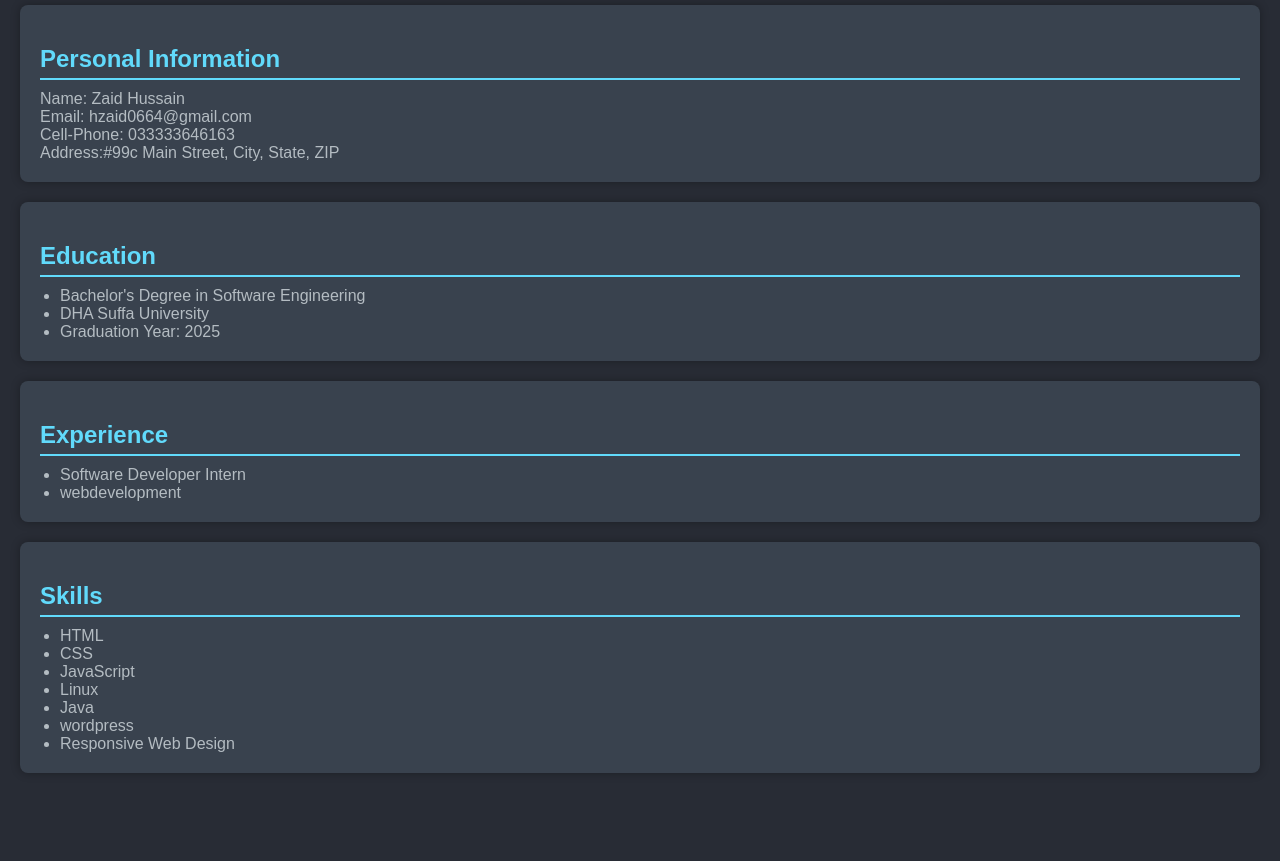
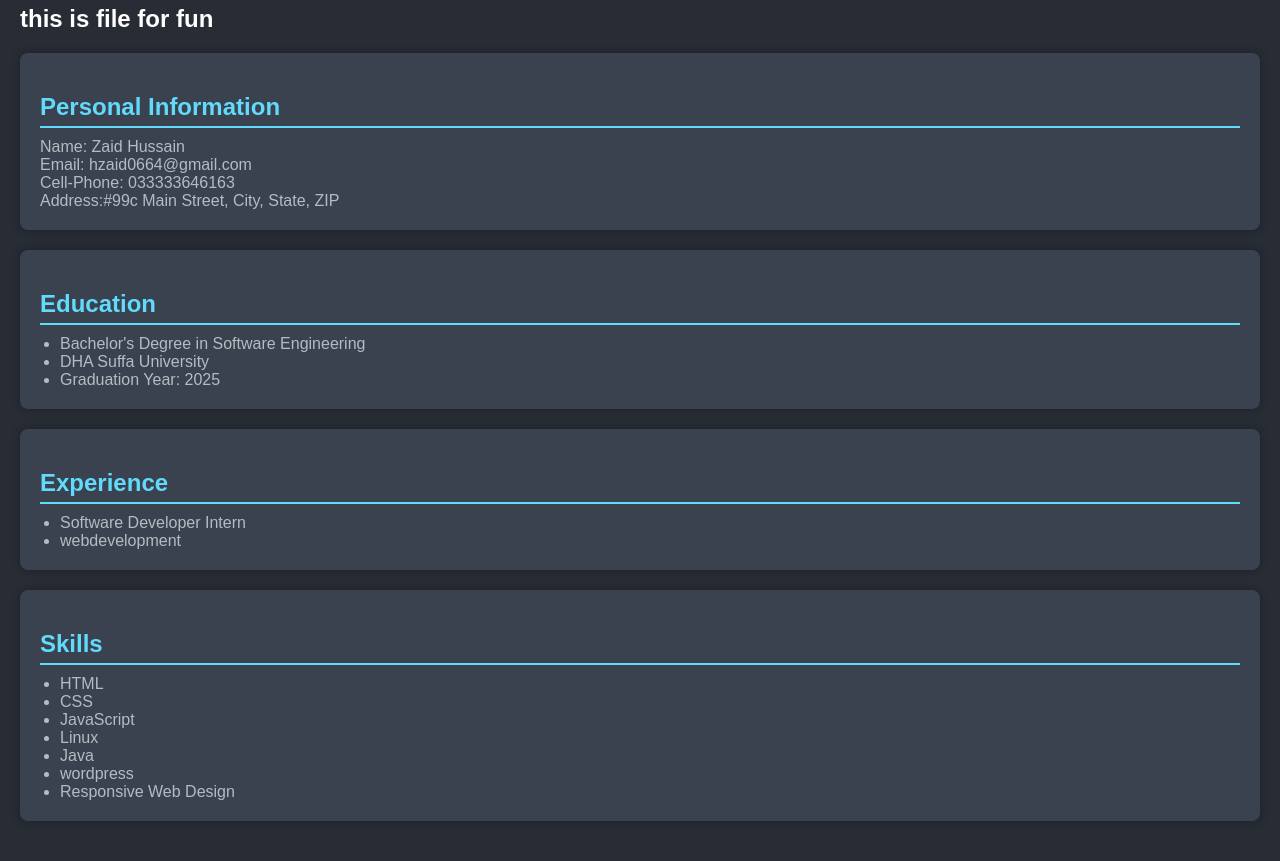
Before and after one commit to CiitwahITOnline/cv, a plain HTML site: page index.html in a window 1280 px wide. Shown: the part 77-938 px from the top of the page. Before the commit the page ends 890 px from the top, so only its background shows below. Drawn offline with Linux system fonts and the light colour scheme.

Commit message:
Update index.html

```diff
--- a/index.html
+++ b/index.html
@@ -8,6 +8,7 @@
 </head>
 <body>
     <h1>Web Developer CV</h1>
+    <h2>this is file for fun</h2>
     <div class="section">
         <h2>Personal Information</h2>
         <p>Name: Zaid  Hussain </p>
```
